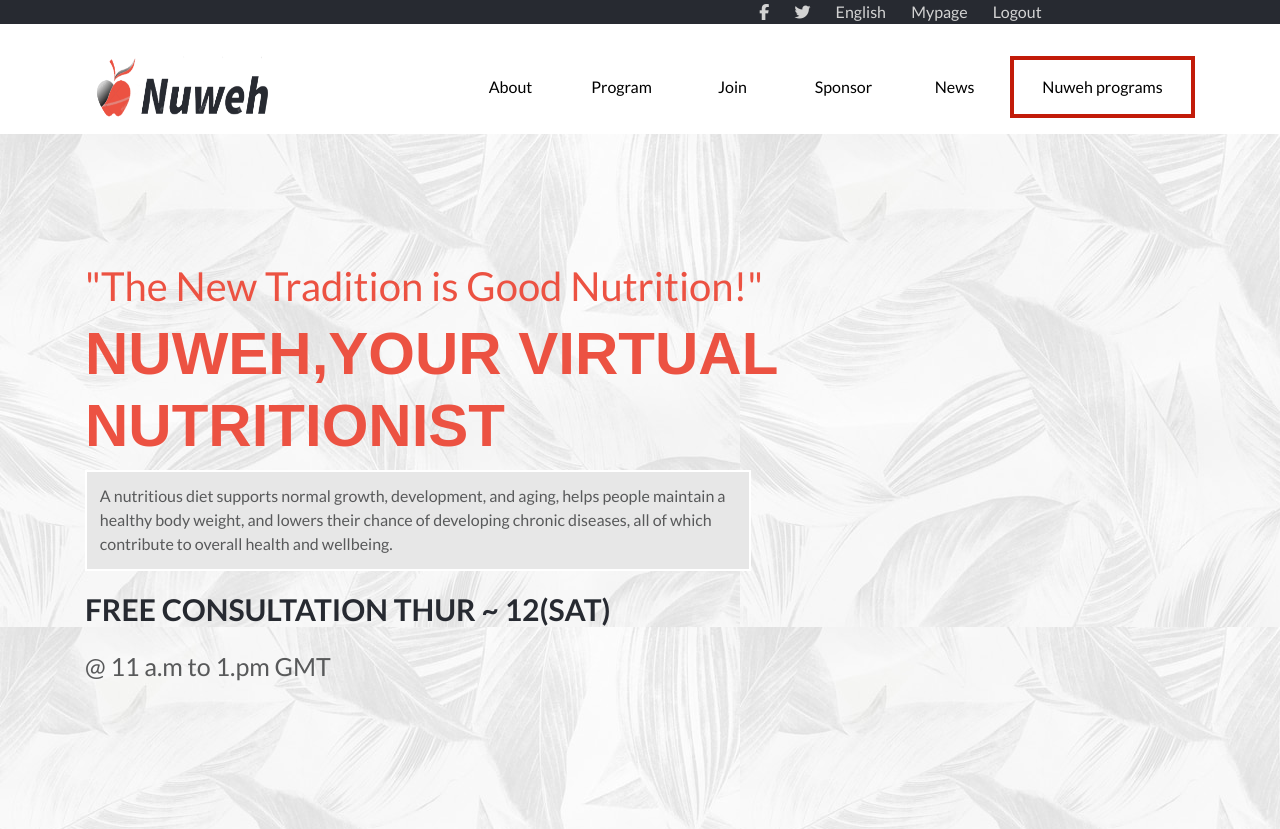
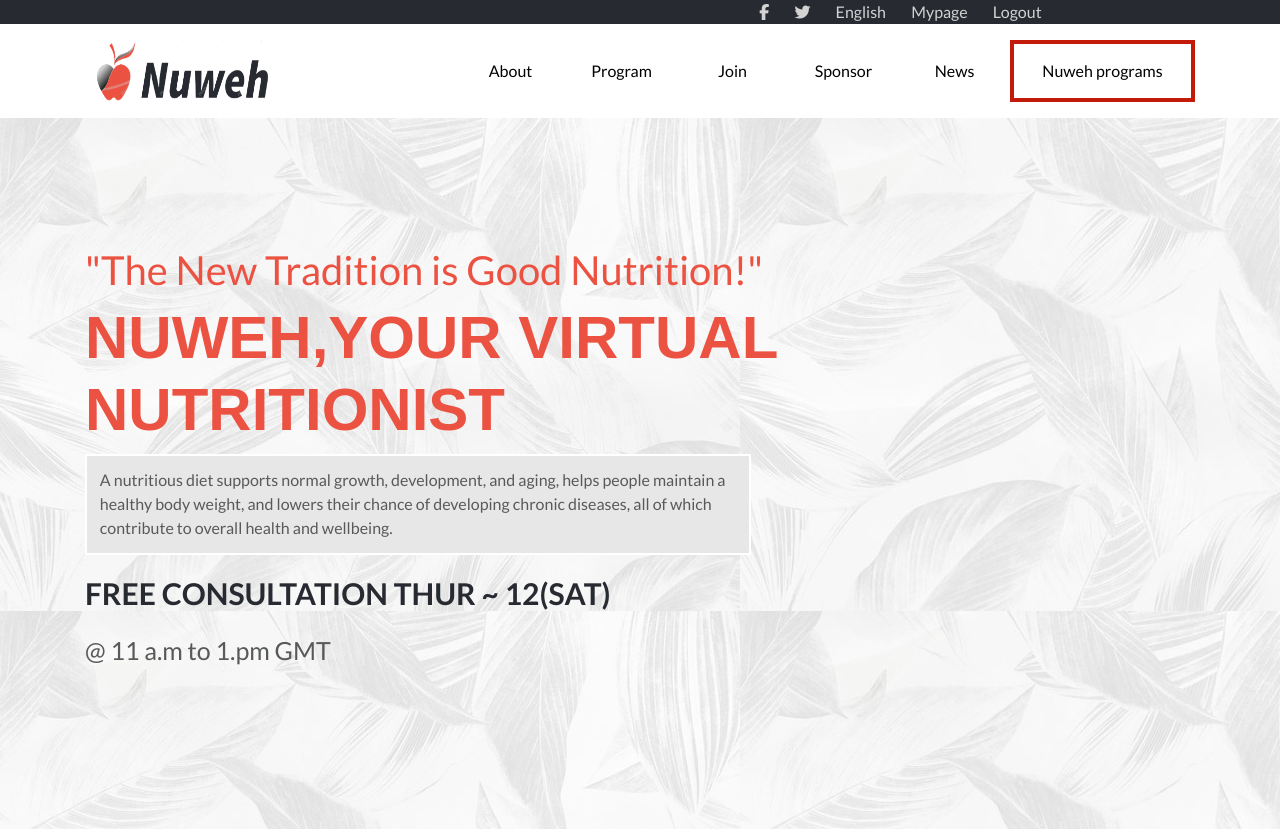
Before and after one commit to Lornakaboro/Capstone-1, a website: page index.html in a window 1280 px wide. Shown: the top 829 px of the page. Drawn offline with nearby package versions, Linux system fonts and the light colour scheme; a web font is replaced by a local one.

Commit message:
Adjust navbar padding

```diff
--- a/index.html
+++ b/index.html
@@ -115,7 +115,7 @@
           <div class="col-1 offset-md-1"></div>
         </div>
       </div>
-      <div class="container nav-list py-3 mobile-hide">
+      <div class="container nav-list pb-3 mobile-hide">
         <a href="" class="header-logo-link"
           ><img src="./images/logo.png" alt="" class="header-logo"
         /></a>
```
